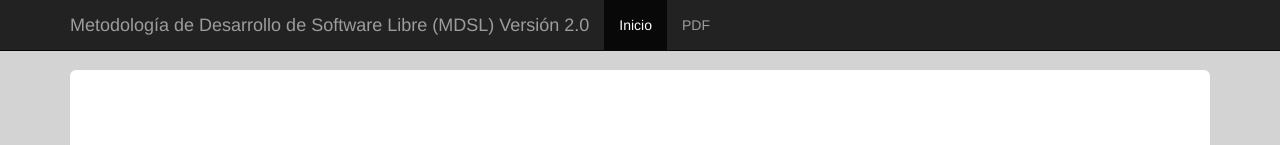
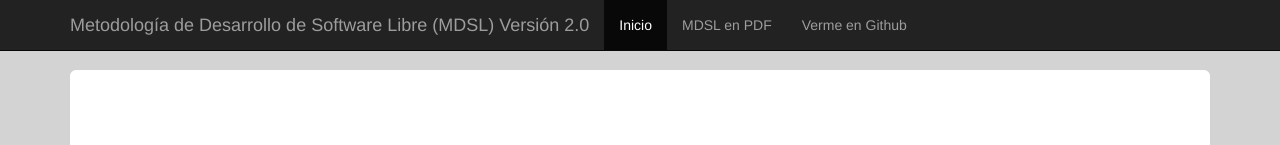
Before and after one commit to argenisosorio/mdcsl-cenditel-plantillas, a plain HTML site: page administracion.html in a window 1280 px wide. Shown: the top 145 px of the page. Drawn offline with Linux system fonts and the light colour scheme.

Commit message:
Agregando enlaces a los templates

```diff
--- a/administracion.html
+++ b/administracion.html
@@ -48,7 +48,8 @@
         <div id="navbar" class="navbar-collapse collapse">
           <ul class="nav navbar-nav">
             <li class="active"><a href="index.html">Inicio</a></li>
-            <li><a href="docs/mpdcsl.pdf" target="_blank">PDF</a></li>
+            <li><a href="docs/mpdcsl.pdf" target="_blank">MDSL en PDF</a></li>
+            <li><a href="https://github.com/argenisosorio/mdcsl-cenditel" target="_blank">Verme en Github</a></li>
             <!--li><a href="#contact">Contact</a></li>
             <li class="dropdown">
               <a href="#" class="dropdown-toggle" data-toggle="dropdown" role="button" aria-haspopup="true" aria-expanded="false">Dropdown <span class="caret"></span></a>
```
Also changed, not shown: analisis_dominio.html (+2 -1 lines), conceptualizacion.html (+2 -1 lines), construccion.html (+2 -1 lines), elaboracion_propuesta.html (+2 -1 lines), estandares.html (+2 -1 lines), estandares_desarrollo.html (+2 -1 lines), gestion_proyecto.html (+2 -1 lines), identificacion_funcionalidades.html (+2 -1 lines), index.html (+2 -1 lines), plan_iteracion.html (+2 -1 lines), plan_proyecto.html (+2 -1 lines), plan_proyecto2.html (+2 -1 lines), propuesta_desarrollo.html (+2 -1 lines), publicacion_informacion.html (+2 -1 lines), 1 more files.
